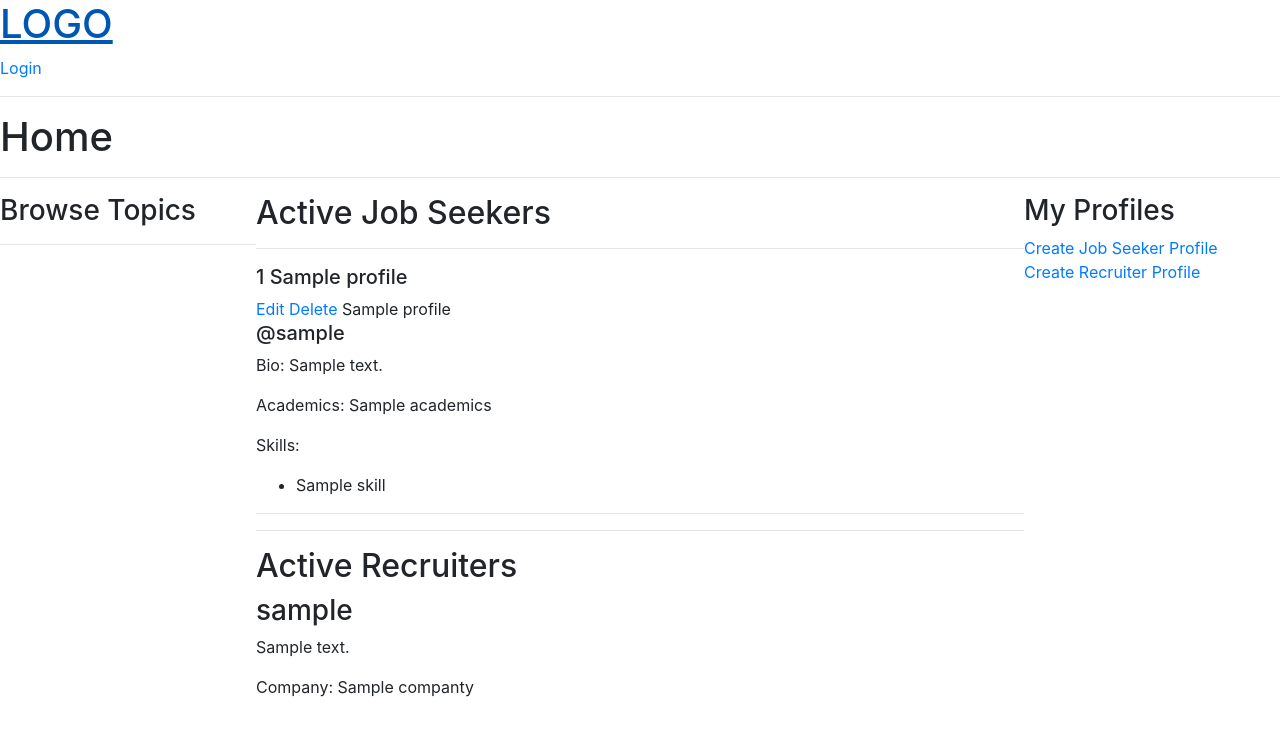
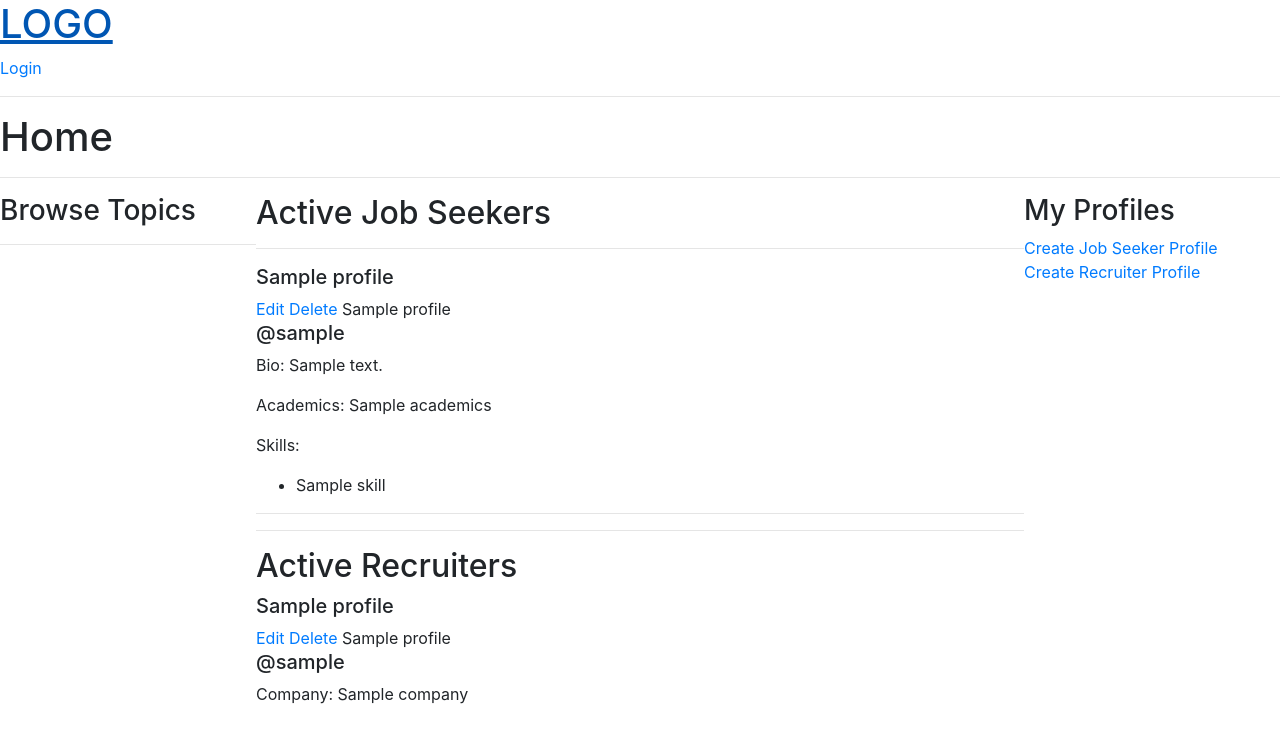
Before and after one commit to SnowHana/hiremonkey, a Django app: template backend/hiremonkey/base/templates/base/home.html in a window 1280 px wide. Shown: the top 743 px of the page. Run offline with Django 4.2, Linux system fonts and the light colour scheme; the template is opened without the code that fills it: most values are stand-ins (such as "Sample title", 1, 10 or a date in 2020); some libraries are stand-ins or nearby versions.

Commit message:
Forgot to fix home.html file cuz we are delivering tuple instead of single variable now

```diff
--- a/backend/hiremonkey/base/templates/base/home.html
+++ b/backend/hiremonkey/base/templates/base/home.html
@@ -25,10 +25,10 @@
         <hr>
         {% for ref, profile in job_seekers %}
         <div>
-            <h5>{{ ref.id }} {{ profile.profile_title }}</h5>
+            <h5>{{ profile.profile_title }}</h5>
             <a href="{% url 'update_profile' ref.id %}">Edit</a>
             <a href="{% url 'delete_profile' ref.id %}">Delete</a>
-            <span>{{profile.profile_title}}</span>
+            <span>{{ profile.profile_title }}</span>
             <h5>@{{ profile.user.username }}</h5>
             <p>Bio: {{ profile.bio }}</p>
             <p>Academics: {{ profile.academics }}</p>
@@ -44,11 +44,15 @@
         <hr>
 
         <h2>Active Recruiters</h2>
-        {% for profile in recruiters %}
+        {% for ref, profile in recruiters %}
         <div>
-            <h3>{{ profile.user.username }}</h3>
-            <p>{{ profile.bio }}</p>
-            <p>Company: {{ profile.companty }}</p>
+            <h5> {{ profile.profile_title }}</h5>
+            <a href="{% url 'update_profile' ref.id %}">Edit</a>
+            <a href="{% url 'delete_profile' ref.id %}">Delete</a>
+            <span>{{ profile.profile_title }}</span>
+            <h5>@{{ profile.user.username }}</h5>
+            <!-- <p>Bio: {{ profile.bio }}</p> -->
+            <p>Company: {{ profile.company }}</p>
         </div>
         {% endfor %}
 
```
Also changed, not shown: backend/hiremonkey/db.sqlite3.
